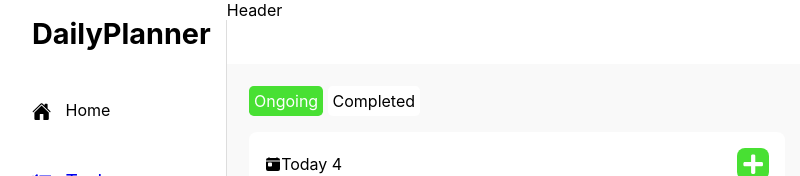
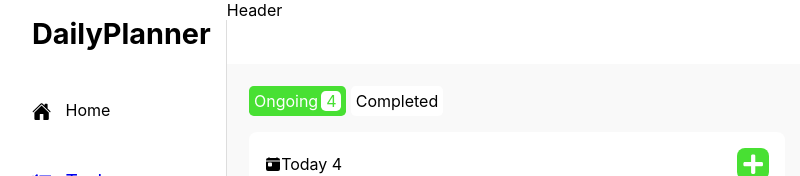
Before and after one commit to Isuu1/Daily-Planner, a React (Create React App) app: page /tasks in a window 1280 px wide. Shown: the top 176 px of the page, without its empty margins (0-800 px from the left). Built offline with nearby package versions, Linux system fonts and the light colour scheme.

Commit message:
Added tasks counter

```diff
--- a/src/App.css
+++ b/src/App.css
@@ -237,6 +237,16 @@
   background: #ffffff;
   color: #000000;
   border-radius: 0.3rem;
+  display: flex;
+  align-items: center;
+  gap: 0.2rem;
+  transition: all 0.2s;
+}
+.tasks__nav-bar__menu__item__counter {
+  background: #fff;
+  color: #48e033;
+  padding: 0 0.3rem;
+  border-radius: 0.3rem;
 }
 .tasks__all {
   display: flex;
--- a/src/pages/Tasks/Tasks.jsx
+++ b/src/pages/Tasks/Tasks.jsx
@@ -21,11 +21,15 @@ const Tasks = () => {
         <ul className="tasks__nav-bar__menu">
           <li
             className={`tasks__nav-bar__menu__item ${
+              //change styling for current tab
               taskCategory === "ongoing" ? "task-nav-active" : ""
             }`}
             onClick={() => setTaskCategory("ongoing")}
           >
-            Ongoing
+            Ongoing{" "}
+            <p className="tasks__nav-bar__menu__item__counter">
+              {tasks.length}
+            </p>
           </li>
           <li
             className={`tasks__nav-bar__menu__item ${
--- a/src/pages/Tasks/_tasks.scss
+++ b/src/pages/Tasks/_tasks.scss
@@ -37,6 +37,16 @@
         background: #ffffff;
         color: #000000;
         border-radius: 0.3rem;
+        display: flex;
+        align-items: center;
+        gap: 0.2rem;
+        transition: all 0.2s;
+        &__counter {
+          background: #fff;
+          color: #48e033;
+          padding: 0 0.3rem;
+          border-radius: 0.3rem;
+        }
       }
     }
   }
```
Also changed, not shown: 1 other file (tests, documents, lock files or other folders).
